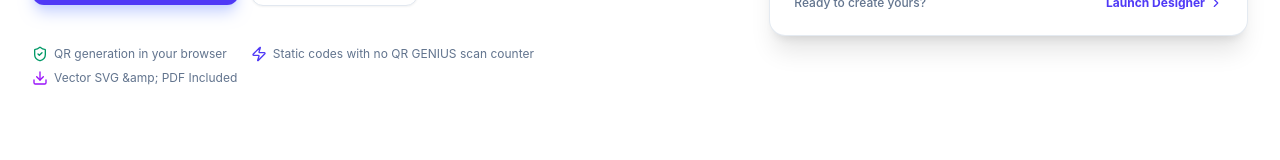
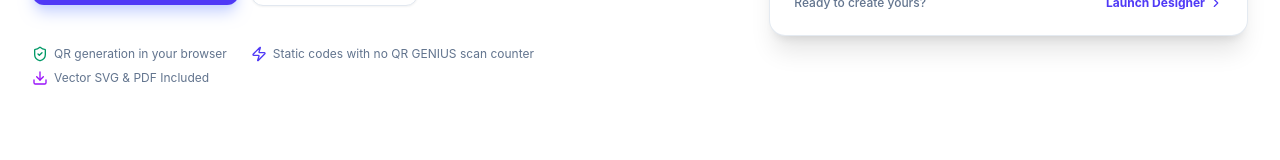
Before and after one commit to evanora031-dotcom/-qr-genius, a React (Vite) app: page / in a window 1280 px wide. Shown: the part 614-774 px from the top of the page. Built offline with nearby package versions, Linux system fonts and the light colour scheme.

Commit message:
Fix escaped ampersand in homepage feature label

```diff
--- a/src/pages/HomePage.tsx
+++ b/src/pages/HomePage.tsx
@@ -101,7 +101,7 @@ export const HomePage: React.FC<HomePageProps> = ({ lang, onNavigate }) => {
                 </div>
                 <div className="flex items-center gap-1.5">
                   <Download className="w-4 h-4 text-purple-600" />
-                  <span>{lang === 'ar' ? 'يتضمن SVG وPDF متجهيين' : lang === 'fr' ? 'SVG vectoriel et PDF inclus' : lang === 'es' ? 'Incluye SVG vectorial y PDF' : 'Vector SVG &amp; PDF Included'}</span>
+                  <span>{lang === 'ar' ? 'يتضمن SVG وPDF متجهيين' : lang === 'fr' ? 'SVG vectoriel et PDF inclus' : lang === 'es' ? 'Incluye SVG vectorial y PDF' : 'Vector SVG & PDF Included'}</span>
                 </div>
               </div>
             </div>
```
